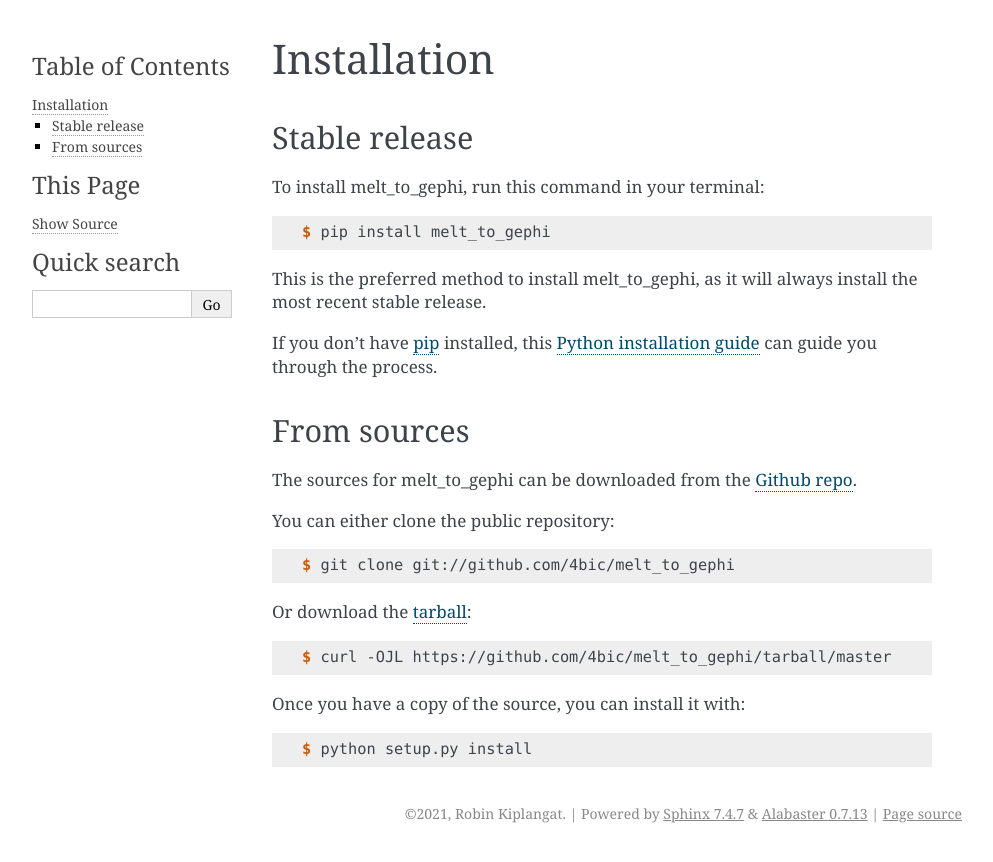
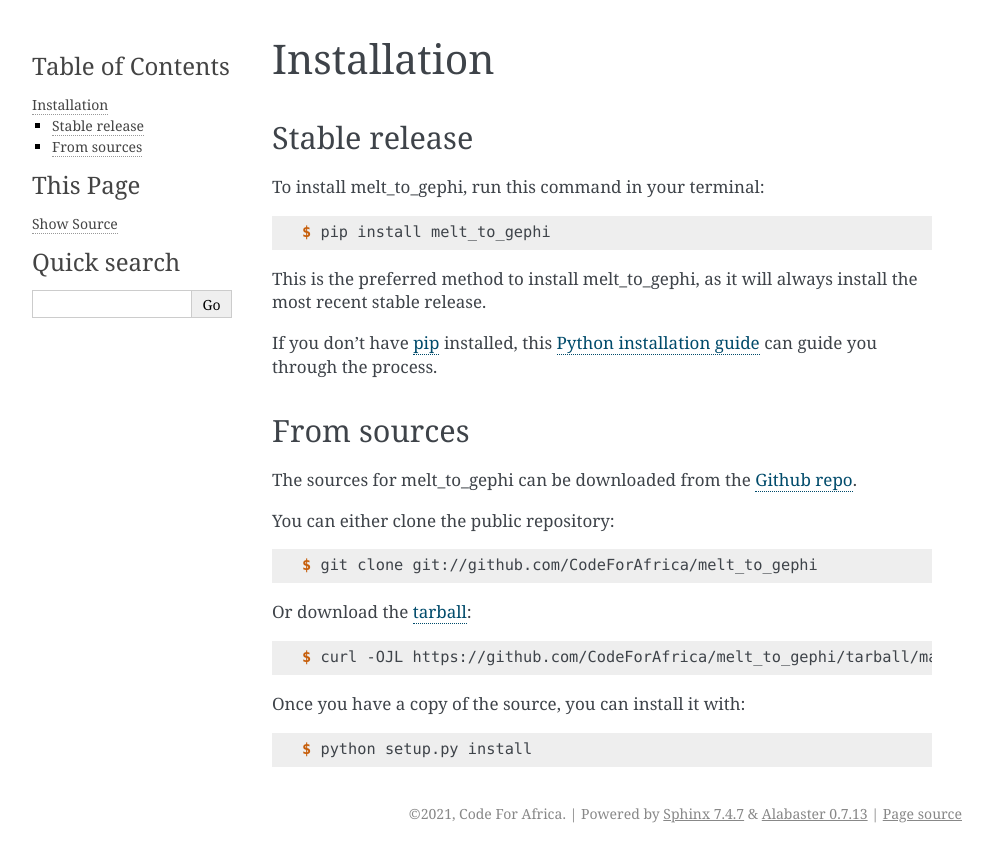
Before and after one commit to CodeForAfrica/melt_to_gephi, a Sphinx documentation site: the page built from docs/installation.rst, in a window 1280 px wide. Shown: the top 862 px of the page, without its empty margins (148-1141 px from the left). Built offline with Sphinx 7.4.7, drawn with Linux system fonts in a browser that asks for light colours.

Commit message:
update docs

```diff
--- a/docs/conf.py
+++ b/docs/conf.py
@@ -47,7 +47,7 @@
 
 # General information about the project.
 project = 'melt_to_gephi'
-copyright = "2021, Robin Kiplangat"
+copyright = "2021, Code For Africa"
 author = "Robin Kiplangat"
 
 # The version info for the project you're documenting, acts as replacement
--- a/docs/index.rst
+++ b/docs/index.rst
@@ -1,4 +1,4 @@
-Welcome to melt_to_gephi's documentation!
+Welcome to melt_to_gephi's Documentation!
 =========================================
 
 .. toctree::
--- a/docs/installation.rst
+++ b/docs/installation.rst
@@ -32,13 +32,13 @@
 
 .. code-block:: console
 
-    $ git clone git://github.com/4bic/melt_to_gephi
+    $ git clone git://github.com/CodeForAfrica/melt_to_gephi
 
 Or download the `tarball`_:
 
 .. code-block:: console
 
-    $ curl -OJL https://github.com/4bic/melt_to_gephi/tarball/master
+    $ curl -OJL https://github.com/CodeForAfrica/melt_to_gephi/tarball/master
 
 Once you have a copy of the source, you can install it with:
 
@@ -47,5 +47,5 @@
     $ python setup.py install
 
 
-.. _Github repo: https://github.com/4bic/melt_to_gephi
-.. _tarball: https://github.com/4bic/melt_to_gephi/tarball/master
+.. _Github repo: https://github.com/CodeForAfrica/melt_to_gephi
+.. _tarball: https://github.com/CodeForAfrica/melt_to_gephi/tarball/master
```
